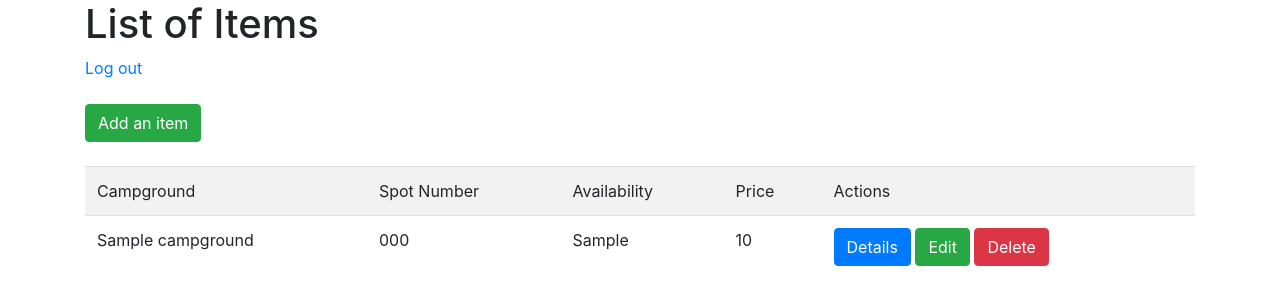
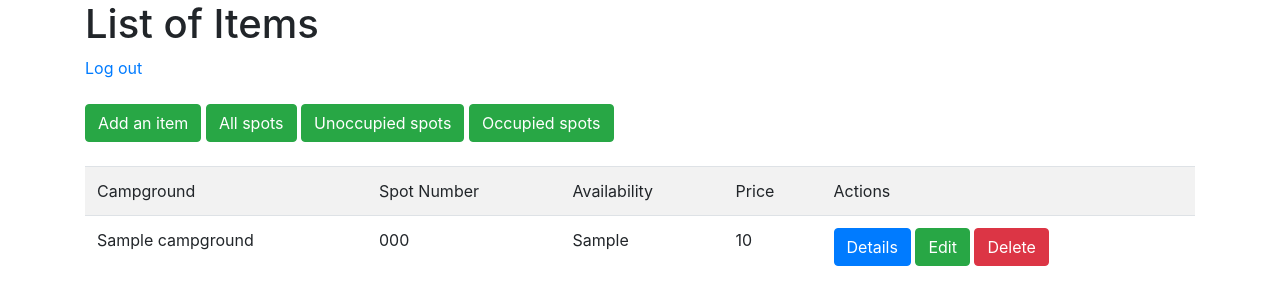
Before and after one commit to LachezarP/projectphp, a PHP site: page /Camping/ in a window 1280 px wide. Shown: the top 305 px of the page. Run offline with PHP 8.4, Linux system fonts and the light colour scheme; the visitor is signed in with stand-in values (Sample User, id 1); tables that the repository leaves empty or names only in its code hold one stand-in row (values such as "Sample post").

Commit message:
Fixed camping spot

```diff
--- a/Camping/app/controllers/HomeController.php
+++ b/Camping/app/controllers/HomeController.php
@@ -8,6 +8,18 @@
 */
 		public function index(){
 			$items = $this->model('Camping_spot')->get();
+
+			$this->view('home/index', ['items'=>$items]);
+		}
+
+		public function freeSpot(){
+			$items = $this->model('Camping_spot')->getFreeSpot();
+
+			$this->view('home/index', ['items'=>$items]);
+		}
+
+		public function occupiedSpot(){
+			$items = $this->model('Camping_spot')->getOccupiedSpot();
 
 			$this->view('home/index', ['items'=>$items]);
 		}
--- a/Camping/app/models/Camping_spot.php
+++ b/Camping/app/models/Camping_spot.php
@@ -3,6 +3,22 @@
 
 		public function get(){
 			$SQL = 'SELECT * FROM Camping_spot INNER JOIN campground ON Camping_spot.campground_id = campground.campground_id';
+			$stmt = self::$_connection->prepare($SQL);
+			$stmt->execute();
+			$stmt->setFetchMode(PDO::FETCH_CLASS, 'Camping_spot');
+			return $stmt->fetchAll();
+		}
+
+		public function getFreeSpot(){
+			$SQL = "SELECT * FROM Camping_spot INNER JOIN campground ON Camping_spot.campground_id = campground.campground_id WHERE availability = 'not occupied' ";
+			$stmt = self::$_connection->prepare($SQL);
+			$stmt->execute();
+			$stmt->setFetchMode(PDO::FETCH_CLASS, 'Camping_spot');
+			return $stmt->fetchAll();
+		}
+
+		public function getOccupiedSpot(){
+			$SQL = "SELECT * FROM Camping_spot INNER JOIN campground ON Camping_spot.campground_id = campground.campground_id WHERE availability = 'occupied' ";
 			$stmt = self::$_connection->prepare($SQL);
 			$stmt->execute();
 			$stmt->setFetchMode(PDO::FETCH_CLASS, 'Camping_spot');
--- a/Camping/app/views/home/index.php
+++ b/Camping/app/views/home/index.php
@@ -21,6 +21,9 @@
 
     	<a href="/Camping/home/create" class="btn btn-success">Add an item</a>
 
+      <a href="/Camping/home/index" class="btn btn-success">All spots</a>
+      <a href="/Camping/home/freeSpot" class="btn btn-success">Unoccupied spots</a>
+      <a href="/Camping/home/occupiedSpot" class="btn btn-success">Occupied spots</a>
       </br>
       </br>
 
```
Also changed, not shown: Camping/.htaccess (added), Camping/app/.htaccess (added), Camping/images/5eba221f1918b.jpg (added).
